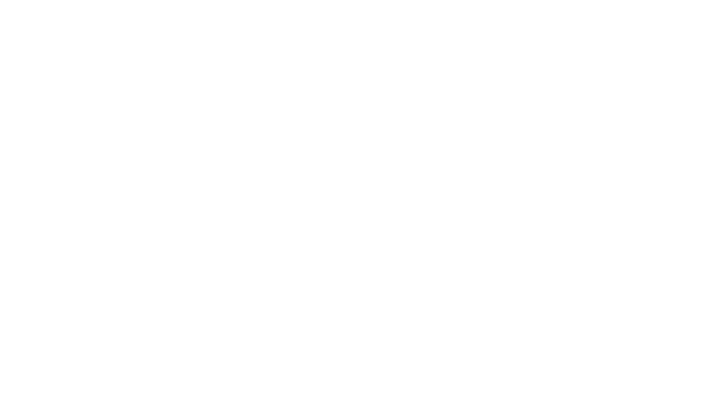
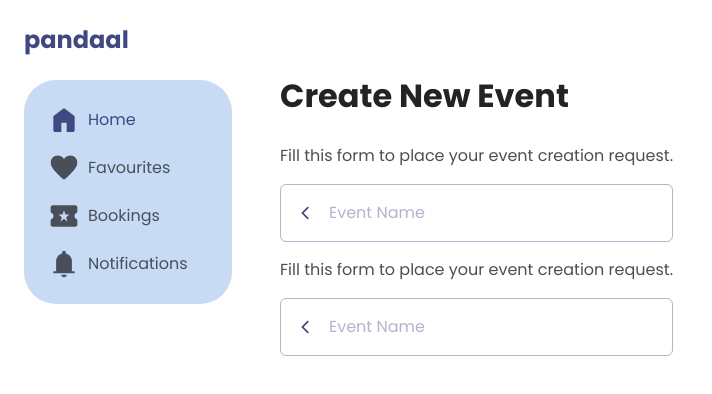
Before and after one commit to FlamingArch/pandaal, a Next.js app: page / in a window 1280 px wide. Shown: the top 394 px of the page, without its empty margins (0-712 px from the left). Built offline with nearby package versions, Linux system fonts and the light colour scheme.

Commit message:
Added V2 Navigation and Tab Navigation

```diff
--- a/components/index.js
+++ b/components/index.js
@@ -1,2 +1,3 @@
 export { default as Scaffold } from "./dist/Scaffold";
 export { default as AppBar } from "./dist/AppBar";
+export { default as Navigation } from "./dist/Navigation";
--- a/legacy/styles/globals.scss
+++ b/legacy/styles/globals.scss
@@ -16,6 +16,11 @@ html,
   --dark-primary-color: 80, 91, 165;
   --primary-sheet: 244, 248, 253;
   --dark-primary-sheet: 5, 16, 30;
+  --color-primary-extralight: 199, 219, 245;
+  --color-primary-light: 80, 91, 165;
+  --color-primary: 63, 72, 130;
+  --color-primary-dark: 47, 53, 96;
+  --color-primary-extradark: 25, 29, 58;
 }
 
 @media (prefers-color-scheme: dark) {
--- a/pages/index.js
+++ b/pages/index.js
@@ -1,15 +1,12 @@
-import { Navigation, Modal, Button } from "../legacy/components";
-import FirebaseIntegration from "../fragments/Firebase";
 import { AppHead } from "../fragments";
 import PageBookings from "./bookings";
 import PageFavourites from "./favourites";
 import PageNotifications from "./notifications";
-import PageHome from "./_home";
 import PageNewEvent from "./newevent";
 import Logo from "../fragments/Logo";
 import { useRef, useState } from "react";
 
-import { Scaffold } from "../components";
+import { Scaffold, Navigation } from "../components";
 
 import {
   IconAdd,
@@ -18,6 +15,7 @@ import {
   IconHome,
   IconNotifications,
 } from "../legacy/components/Icons";
+import FirebaseIntegration from "../fragments/Firebase";
 
 const navigationItems = [
   {
@@ -43,9 +41,26 @@ export default function Home() {
   const scaffoldRef = useRef(null);
 
   return (
-    <>
+    <Navigation.Provider>
       <AppHead />
-      <Scaffold></Scaffold>
-    </>
+      <Scaffold
+        logo={<Logo.Text />}
+        middle={
+          <Navigation.Bar style="navigation">
+            <Navigation.Item Icon={IconHome} label="Home" />
+            <Navigation.Item Icon={IconFavorites} label="Favourites" />
+            <Navigation.Item Icon={IconBookings} label="Bookings" />
+            <Navigation.Item Icon={IconNotifications} label="Notifications" />
+          </Navigation.Bar>
+        }
+      >
+        <Navigation.View>
+          <PageNewEvent />
+          <PageFavourites />
+          <PageBookings />
+          <PageNotifications />
+        </Navigation.View>
+      </Scaffold>
+    </Navigation.Provider>
   );
 }
```
Also changed, not shown: components/dist/Navigation.js (added), components/dist/Navigation.module.scss (added), components/dist/Scaffold.js.
